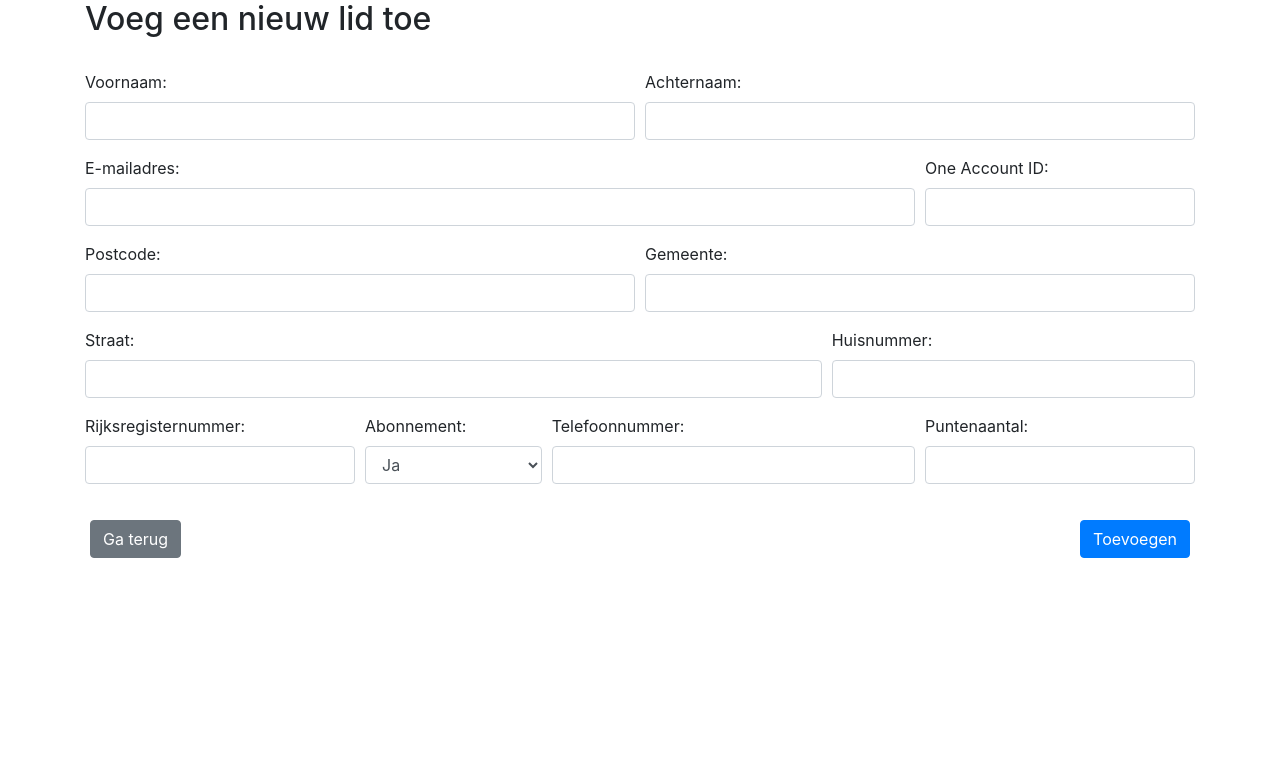
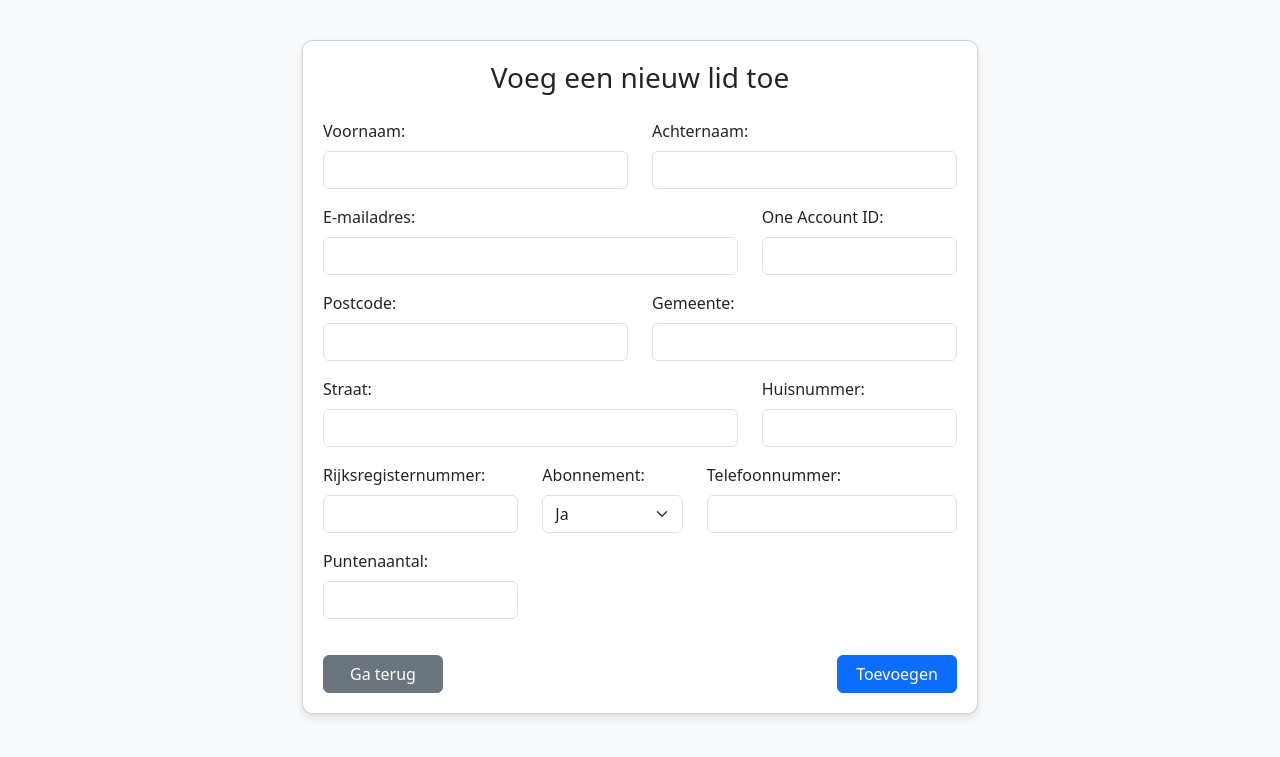
Before and after one commit to joaen05/ASCMagicReds, a Flask app: page /add_user in a window 1280 px wide. Shown: the top 757 px of the page. Run offline with Flask 2, Linux system fonts and the light colour scheme; the visitor is signed in with stand-in values (Sample User, id 1); some libraries are stand-ins or nearby versions.

Commit message:
layout add_user en bewerk_user

```diff
--- a/templates/add_user.html
+++ b/templates/add_user.html
@@ -4,7 +4,7 @@
     <meta charset="UTF-8">
     <meta name="viewport" content="width=device-width, initial-scale=1.0">
     <title>Gebruiker Toevoegen</title>
-    <link href="https://stackpath.bootstrapcdn.com/bootstrap/4.5.0/css/bootstrap.min.css" rel="stylesheet">
+    <link href="https://cdn.jsdelivr.net/npm/bootstrap@5.3.0/dist/css/bootstrap.min.css" rel="stylesheet">
     <link rel="stylesheet" href="styles.css">
     <style>
         input[type="number"]::-webkit-outer-spin-button,
@@ -16,15 +16,20 @@
         input[type="number"] {
             -moz-appearance: textfield;
         }
-
-        @media (max-width: 768px) {
-            .form-control {
-                font-size: 14px;
+        body {
+            background-color: #f8f9fa;
         }
 
-            .form-row {
-                margin-bottom: 10px;
+        .container {
+            max-width: 700px;
+            margin-top: 40px;
         }
+
+        .card {
+            border-radius: 10px;
+            box-shadow: 0 4px 8px rgba(0, 0, 0, 0.1);
+            padding: 20px;
+            background: white;
         }
 
         .form-actions {
@@ -35,74 +40,81 @@
         }
 
         .form-actions .btn {
-            margin: 0 5px;
+            min-width: 120px;
         }
     </style>
 </head>
 <body>
     <div class="container">
-        <h2>Voeg een nieuw lid toe</h2>
-        <br>
+        <div class="card">
+            <h3 class="text-center mb-4">Voeg een nieuw lid toe</h3>
             <form method="POST" id="userForm" onsubmit="return validateForm()">
-            <div class="form-row">
-                <div class="form-group col-md-6">
-                    <label for="voornaam">Voornaam:</label>
+                <div class="row">
+                    <div class="col-md-6 mb-3">
+                        <label for="voornaam" class="form-label">Voornaam:</label>
                         <input type="text" class="form-control" id="voornaam" name="voornaam" value="{{ voornaam }}" required>
                     </div>
-                <div class="form-group col-md-6">
-                    <label for="naam">Achternaam:</label>
+                    <div class="col-md-6 mb-3">
+                        <label for="naam" class="form-label">Achternaam:</label>
                         <input type="text" class="form-control" id="naam" name="naam" value="{{ naam }}" required>
                     </div>
                 </div>
-            <div class="form-row">
-                <div class="form-group col-md-9">
-                    <label for="email">E-mailadres:</label>
+
+                <div class="row">
+                    <div class="col-md-8 mb-3">
+                        <label for="email" class="form-label">E-mailadres:</label>
                         <input type="email" class="form-control" id="email" name="email" value="{{ email }}" required>
                     </div>
-                <div class="form-group col-md-3">
-                    <label for="one_account_id">One Account ID:</label>
-                    <input type="number" class="form-control" id="one_account_id" name="one_account_id" value="{{ one_account_id }}" required>
+                    <div class="col-md-4 mb-3">
+                        <label for="one_account_id" class="form-label">One Account ID:</label>
+                        <input type="number" class="form-control" id="one_account_id" name="one_account_id" value="{{ one_account_id }}" min= "0" required>
                     </div>
                 </div>
-            <div class="form-row">
-                <div class="form-group col-md-6">
-                    <label for="adres_postcode">Postcode:</label>
-                    <input type="number" class="form-control" id="adres_postcode" name="adres_postcode" value="{{ adres_postcode }}" required>
+
+                <div class="row">
+                    <div class="col-md-6 mb-3">
+                        <label for="adres_postcode" class="form-label">Postcode:</label>
+                        <input type="number" class="form-control" id="adres_postcode" name="adres_postcode" value="{{ adres_postcode }}" min= "0" required>
                     </div>
-                <div class="form-group col-md-6">
-                    <label for="adres_gemeente">Gemeente:</label>
+                    <div class="col-md-6 mb-3">
+                        <label for="adres_gemeente" class="form-label">Gemeente:</label>
                         <input type="text" class="form-control" id="adres_gemeente" name="adres_gemeente" value="{{ adres_gemeente }}" required>
                     </div>
                 </div>
-            <div class="form-row">
-                <div class="form-group col-md-8">
-                    <label for="adres_straat">Straat:</label>
+
+                <div class="row">
+                    <div class="col-md-8 mb-3">
+                        <label for="adres_straat" class="form-label">Straat:</label>
                         <input type="text" class="form-control" id="adres_straat" name="adres_straat" value="{{ adres_straat }}" required>
                     </div>
-                <div class="form-group col-md-4">
-                    <label for="adres_nr">Huisnummer:</label>
-                    <input type="text" class="form-control" id="adres_nr" name="adres_nr" value="{{ adres_nr }}" required>
+                    <div class="col-md-4 mb-3">
+                        <label for="adres_nr" class="form-label">Huisnummer:</label>
+                        <input type="text" class="form-control" id="adres_nr" name="adres_nr" value="{{ adres_nr }}" min= "0" required>
                     </div>
                 </div>
-            <div class="form-row">
-                <div class="form-group col-md-3">
-                    <label for="rijksregisternummer">Rijksregisternummer:</label>
+
+                <div class="row">
+                    <div class="col-md-4 mb-3">
+                        <label for="rijksregisternummer" class="form-label">Rijksregisternummer:</label>
                         <input type="text" class="form-control" id="rijksregisternummer" name="rijksregisternummer" value="{{ rijksregisternummer }}" required>
                     </div>
-                <div class="form-group col-md-2">
-                    <label for="abo_ja_nee">Abonnement:</label>
-                    <select class="form-control" id="abo_ja_nee" name="abo_ja_nee" required>
+                    <div class="col-md-3 mb-3">
+                        <label for="abo_ja_nee" class="form-label">Abonnement:</label>
+                        <select class="form-select" id="abo_ja_nee" name="abo_ja_nee" required>
                             <option value="ja" {% if abo_ja_nee == 'ja' %}selected{% endif %}>Ja</option>
                             <option value="nee" {% if abo_ja_nee == 'nee' %}selected{% endif %}>Nee</option>
                         </select>
                     </div>
-                <div class="form-group col-md-4">
-                    <label for="telefoonnummer">Telefoonnummer:</label>
+                    <div class="col-md-5 mb-3">
+                        <label for="telefoonnummer" class="form-label">Telefoonnummer:</label>
                         <input type="text" class="form-control" id="telefoonnummer" name="telefoonnummer" value="{{ telefoonnummer }}" required>
                     </div>
-                <div class="form-group col-md-3">
-                    <label for="puntenaantal">Puntenaantal:</label>
-                    <input type="number" class="form-control" id="puntenaantal" name="puntenaantal" value="{{ puntenaantal }}" required>
+                </div>
+
+                <div class="row">
+                    <div class="col-md-4 mb-3">
+                        <label for="puntenaantal" class="form-label">Puntenaantal:</label>
+                        <input type="number" class="form-control" id="puntenaantal" name="puntenaantal" value="{{ puntenaantal }}" min="0" required>
                     </div>
                 </div>
 
@@ -118,5 +130,6 @@
             </div>
             {% endif %}
         </div>
+    </div>
 </body>
 </html>
```
Also changed, not shown: templates/edit_member.html (+71 -46 lines). Lines whose indentation alone changed are shown as unchanged.
